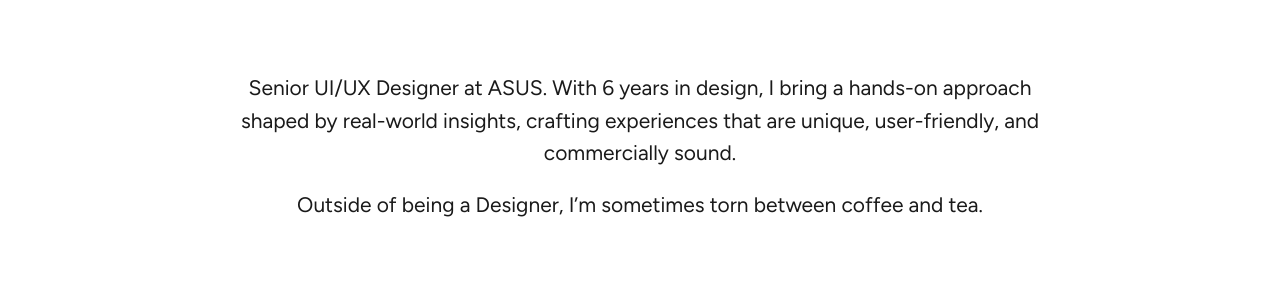
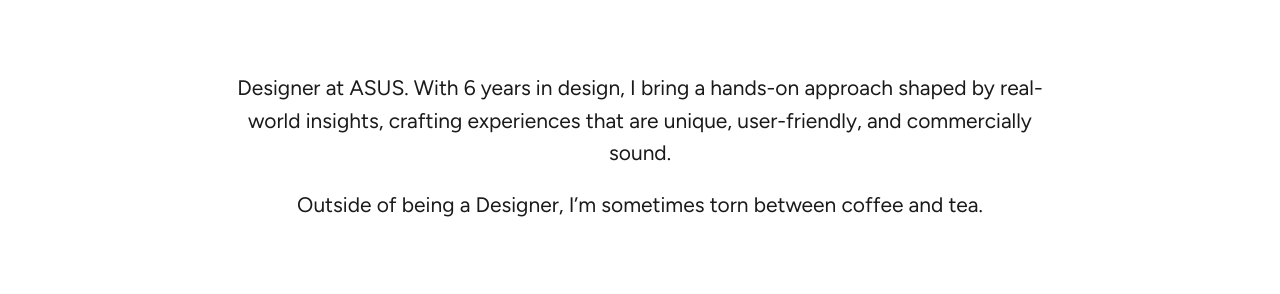
Before and after one commit to jocetan/portfolio, a plain HTML site: page index.html in a window 1280 px wide. Shown: the part 506-800 px from the top of the page. Drawn offline with Linux system fonts and the light colour scheme.

Commit message:
Update index.html

```diff
--- a/index.html
+++ b/index.html
@@ -116,7 +116,7 @@
 
   <section class="intro">
     <div class="container">
-      <p>Senior UI/UX Designer at ASUS. With 6 years in design, I bring a hands-on approach shaped by real-world insights, crafting experiences that are unique, user-friendly, and commercially sound.</p>
+      <p>Designer at ASUS. With 6 years in design, I bring a hands-on approach shaped by real-world insights, crafting experiences that are unique, user-friendly, and commercially sound.</p>
       <p>Outside of being a Designer, I&rsquo;m sometimes torn between coffee and tea.</p>
     </div>
   </section>
```
